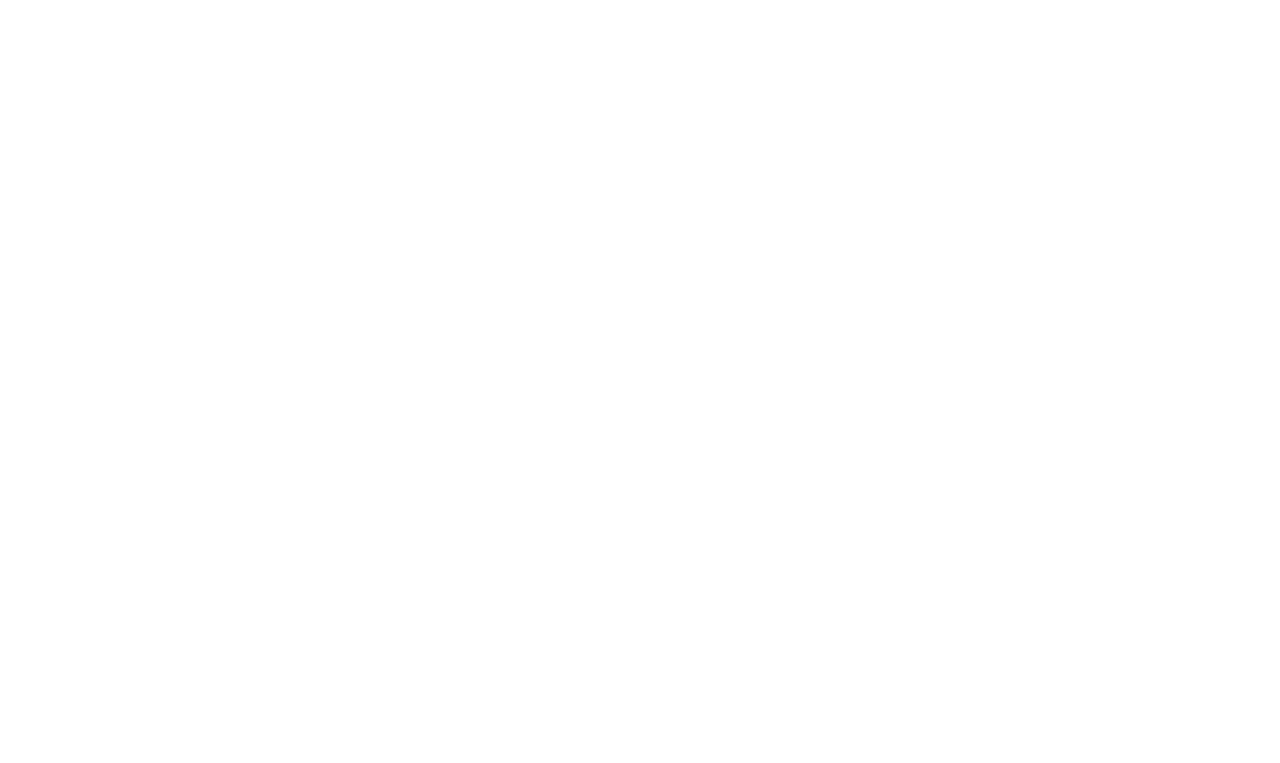
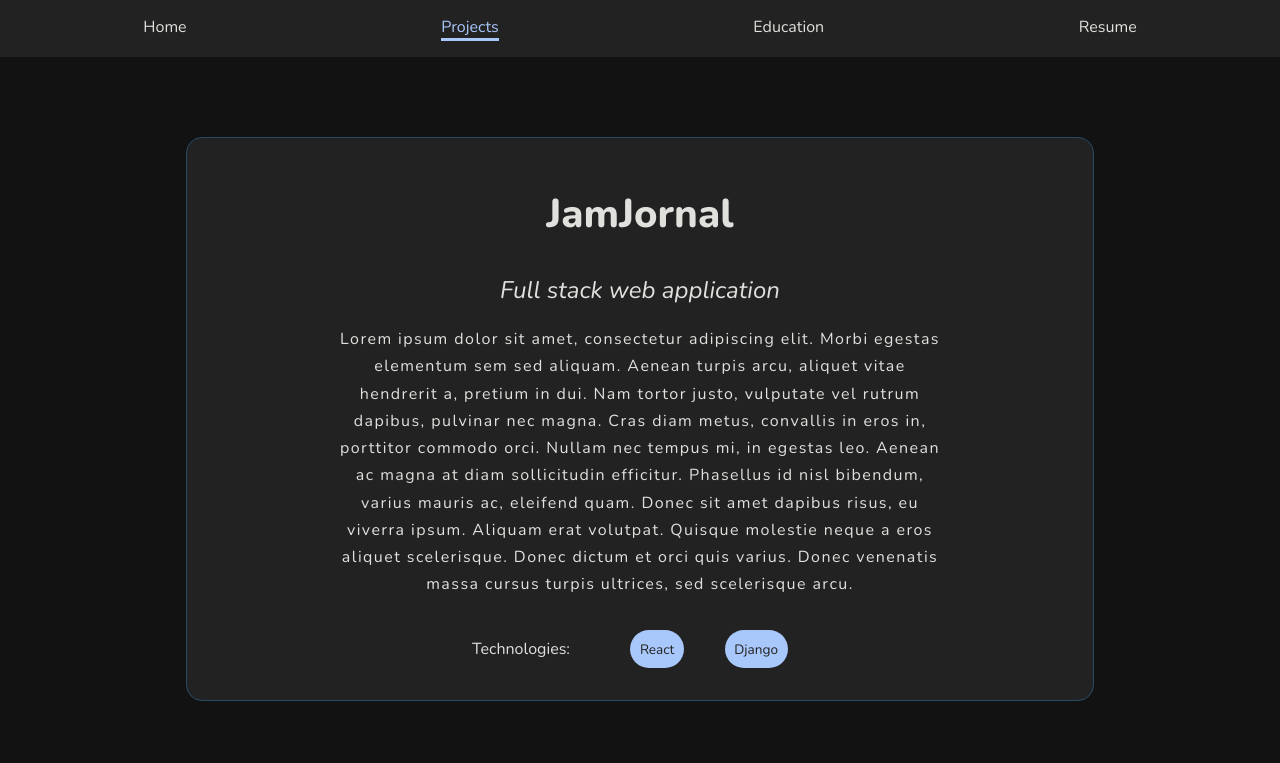
Before and after one commit to wuhibm/profile, a React (Vite) app: page /projects in a window 1280 px wide. Shown: the top 763 px of the page. Built offline with nearby package versions, Linux system fonts and the light colour scheme.

Commit message:
Completed styling for projects pages

```diff
--- a/src/components/EducationCard.jsx
+++ b/src/components/EducationCard.jsx
@@ -1,19 +1,17 @@
 import "../styles/EducationCard.css"
+import "../styles/Card.css"
+import List from "./List"
 
 export default function EducationCard(props) {
     return (
-        <section className="education-card">
-            <h1 className="education-title">{props.title}</h1>
-            <h2 className="education-degree">{props.degree}</h2>
+        <section className="card">
+            <h1 className="title">{props.title}</h1>
+            <h2 className="subtitle">{props.degree}</h2>
             {props.gpa && <h4>GPA: {props.gpa}</h4>}
             <img src={props.src} alt={props.alt} className="education-logo" />
-            <p className="education-body">{props.children}</p>
-            {props.coursework && <div className="coursework-display">
-                <p>Relevant Coursework:</p>
-                <ul className="education-coursework">
-                    {props.coursework.map(course => <li className="education-course" key={course}>{course}</li>)}
-                </ul>
-            </div>}
+            <p className="body-text">{props.children}</p>
+            {props.coursework && <List title="Relevant Coursework:" items={props.coursework} />}
+
 
         </section>
     )
--- /dev/null
+++ b/src/components/List.jsx
@@ -0,0 +1,12 @@
+import "../styles/List.css"
+
+export default function List(props) {
+    return (
+        <div className="list-display">
+            <p>{props.title}</p>
+            <ul className="list">
+                {props.items.map(item => <li className="list-item" key={item}>{item}</li>)}
+            </ul>
+        </div>
+    )
+}
--- /dev/null
+++ b/src/components/ProjectCard.jsx
@@ -0,0 +1,11 @@
+import "../styles/Card.css"
+import List from "./List"
+
+export default function ProjectCard(props) {
+    return (<section className="card">
+        <h1 className="title">{props.title}</h1>
+        <h2 className="subtitle">{props.description}</h2>
+        <p className="body-text">{props.children}</p>
+        <List title="Technologies:" items={props.technologies} />
+    </section>)
+}
--- a/src/pages/Education.jsx
+++ b/src/pages/Education.jsx
@@ -18,7 +18,7 @@
         <Navbar active="education" />
         <main className="main-content">
             <EducationCard gpa="9.4 / 10" title="University of Ottawa" degree="B.Sc. Hons. Computer Science" src={uoPath} alt="University of Ottawa Logo" coursework={uoCourses}>
-                Lorem ipsum dolor sit amet, consectetur adipiscing elit. Ut arcu neque, auctor ut vestibulum non, consequat eget lectus. Morbi sit amet scelerisque lacus. Etiam a est quis mauris condimentum facilisis. Aenean lacus nibh, sagittis id nibh vel, ornare viverra ipsum. Proin rutrum lacus at mi mattis, id ullamcorper odio finibus.
+                BBOMBACLAAAAAAAAAAAAAAAAAAAT Ut arcu neque, auctor ut vestibulum non, consequat eget lectus. Morbi sit amet scelerisque lacus. Etiam a est quis mauris condimentum facilisis. Aenean lacus nibh, sagittis id nibh vel, ornare viverra ipsum. Proin rutrum lacus at mi mattis, id ullamcorper odio finibus.
 
             </EducationCard>
             <EducationCard gpa="95%" title="Ashbury College" degree="Ontario Secondary School Diploma" src={ashburyPath} alt="Ashbury College Logo" coursework={ashburyCourses}>
--- a/src/pages/Projects.jsx
+++ b/src/pages/Projects.jsx
@@ -1,3 +1,26 @@
+import Navbar from "../components/Navbar";
+import ProjectCard from "../components/ProjectCard";
+
 export default function Projects() {
 
+    const projects = [{
+        title: "JamJornal",
+        description: "Full stack web application",
+        technologies: ["React", "Django"]
+    }, {
+        title: "Guess the Flag",
+        description: "Mobile iOS application",
+        technologies: ["Swift", "SwiftUI"]
+    }, {
+        title: "Scrabble",
+        description: "Java application",
+        technologies: ["Java", "JavaFX"]
+    }]
+
+    return (<>
+        <Navbar active="projects" />
+        <main className="main-content">
+            {projects.map(project => <ProjectCard key={project.title} {...project} >Lorem ipsum dolor sit amet, consectetur adipiscing elit. Morbi egestas elementum sem sed aliquam. Aenean turpis arcu, aliquet vitae hendrerit a, pretium in dui. Nam tortor justo, vulputate vel rutrum dapibus, pulvinar nec magna. Cras diam metus, convallis in eros in, porttitor commodo orci. Nullam nec tempus mi, in egestas leo. Aenean ac magna at diam sollicitudin efficitur. Phasellus id nisl bibendum, varius mauris ac, eleifend quam. Donec sit amet dapibus risus, eu viverra ipsum. Aliquam erat volutpat. Quisque molestie neque a eros aliquet scelerisque. Donec dictum et orci quis varius. Donec venenatis massa cursus turpis ultrices, sed scelerisque arcu.</ProjectCard>)}
+        </main>
+    </>)
 }
--- /dev/null
+++ b/src/styles/Card.css
@@ -0,0 +1,16 @@
+.title {
+    font-size: 2.5em;
+    font-weight: 800;
+}
+
+.subtitle {
+    font-style: italic;
+    font-weight: 400;
+}
+
+.body-text {
+    line-height: 1.7em;
+    letter-spacing: 0.09em;
+    width: 70%;
+    margin: 1em auto;
+}
--- a/src/styles/EducationCard.css
+++ b/src/styles/EducationCard.css
@@ -1,51 +1,4 @@
-.education-card {
-    background-color: #222222;
-    padding: 1em;
-    width: 70%;
-    margin: 4em auto;
-    border-radius: 1em;
-    border: #284b63 solid 1px;
-}
-
 .education-logo {
     color: inherit;
     width: 15em;
 }
-
-
-.education-title {
-    font-size: 2.5em;
-    font-weight: 800;
-}
-
-.education-degree {
-    font-style: italic;
-    font-weight: 400;
-}
-
-.education-coursework {
-    list-style: none;
-    display: flex;
-}
-
-.education-course {
-    background-color: #a8c7fa;
-    font-size: 0.85em;
-    color: #222222;
-    padding: 0.7em;
-    border-radius: 2em;
-    margin: 0 1.5em;
-}
-
-.coursework-display {
-    display: flex;
-    align-items: center;
-    overflow: scroll;
-}
-
-.education-body {
-    line-height: 1.7em;
-    letter-spacing: 0.09em;
-    width: 70%;
-    margin: 1em auto;
-}
--- a/src/styles/Global.css
+++ b/src/styles/Global.css
@@ -26,3 +26,12 @@
     padding: 1em;
     text-align: center;
 }
+
+.card {
+    background-color: #222222;
+    padding: 1em;
+    width: 70%;
+    margin: 4em auto;
+    border-radius: 1em;
+    border: #284b63 solid 1px;
+}
--- /dev/null
+++ b/src/styles/List.css
@@ -0,0 +1,20 @@
+.list {
+    list-style: none;
+    display: flex;
+}
+
+.list-item {
+    background-color: #a8c7fa;
+    font-size: 0.85em;
+    color: #222222;
+    padding: 0.7em;
+    border-radius: 2em;
+    margin: 0 1.5em;
+}
+
+.list-display {
+    display: flex;
+    align-items: center;
+    overflow: scroll;
+    justify-content: center;
+}
--- a/src/styles/Navbar.css
+++ b/src/styles/Navbar.css
@@ -20,5 +20,6 @@
 .nav-link:hover {
     color: white;
     text-shadow: black 0.1em 0.1em 0.1em;
-    border-bottom: #a8c7fa solid 0.05em;
+    border-bottom: rgb(187, 211, 249) solid 0.05em;
+    margin-bottom: 0.15em;
 }
```
Also changed, not shown: src/styles/ProjectCard.css (added).
